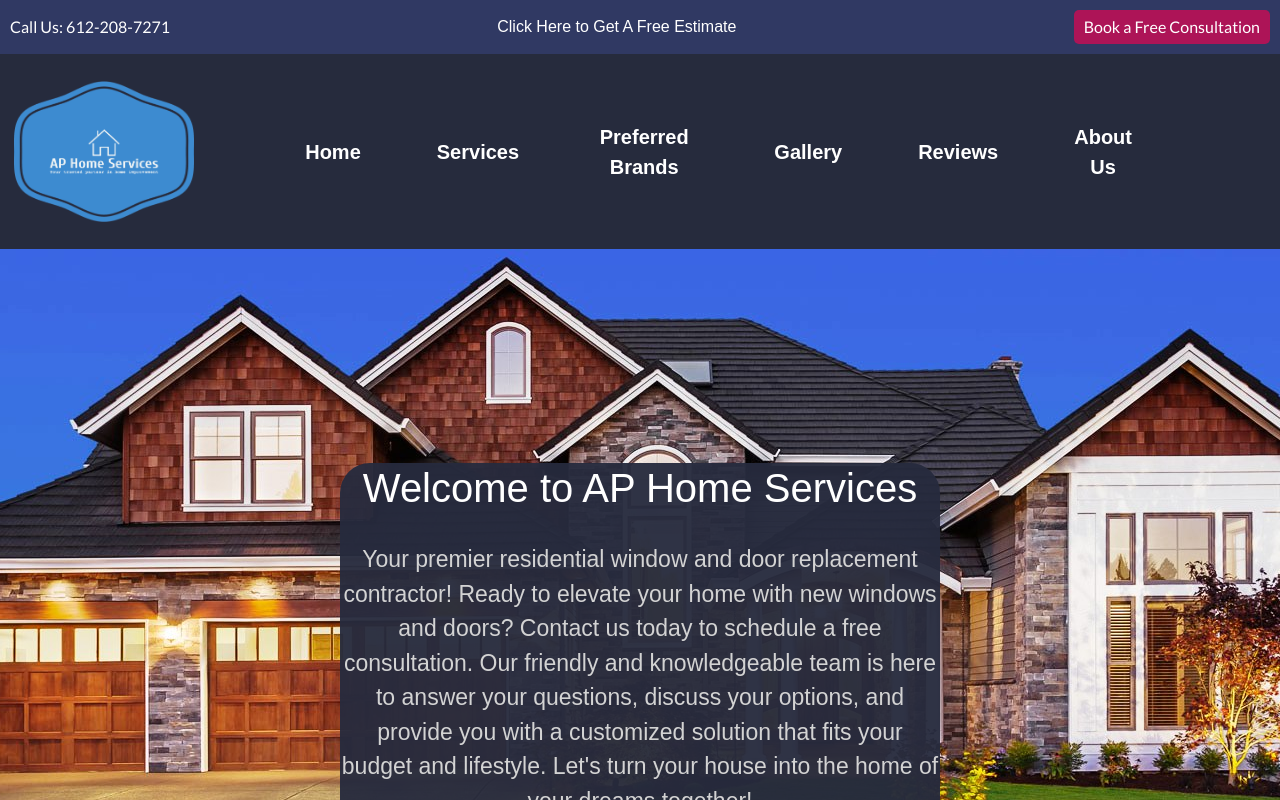
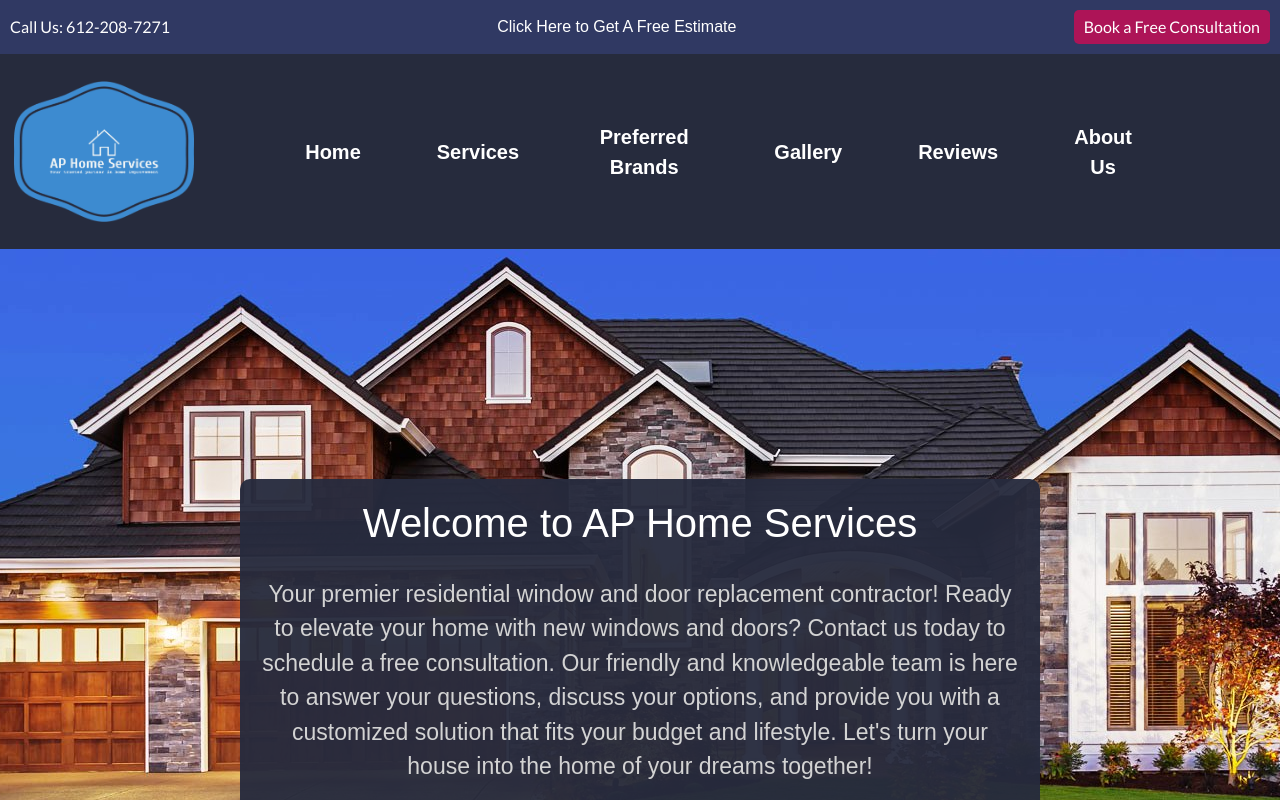
Before and after one commit to Amigovich/aphomesvc, a React (Vite) app: page / in a window 1280 px wide. Built offline with nearby package versions, Linux system fonts and the light colour scheme; a web font is replaced by a local one.

Commit message:
Update Home.jsx

```diff
--- a/src/js/Home.jsx
+++ b/src/js/Home.jsx
@@ -16,7 +16,7 @@ const HomePage = () => {
 
     return (
         <div className="home-page" style={backgroundStyle}>
-            <div className="content-box" style={{ backgroundColor: '#262b3df3', padding: '1px', borderRadius: '30px', maxWidth: '600px', width: '100%' }}>
+            <div className="content-box" style={{ backgroundColor: '#262b3df3', padding: '20px', borderRadius: '10px', maxWidth: '800px', width: '100%' }}>
                 <h1 className="text-center" style={{ color: "white" }}>Welcome to AP Home Services</h1>
                 <p className="text-center" style={{ color: "lightgray" }}>
                     Your premier residential window and door replacement contractor! Ready to elevate your home with new windows and doors? Contact us today to schedule a free consultation. Our friendly and knowledgeable team is here to answer your questions, discuss your options, and provide you with a customized solution that fits your budget and lifestyle. Let's turn your house into the home of your dreams together!
```
